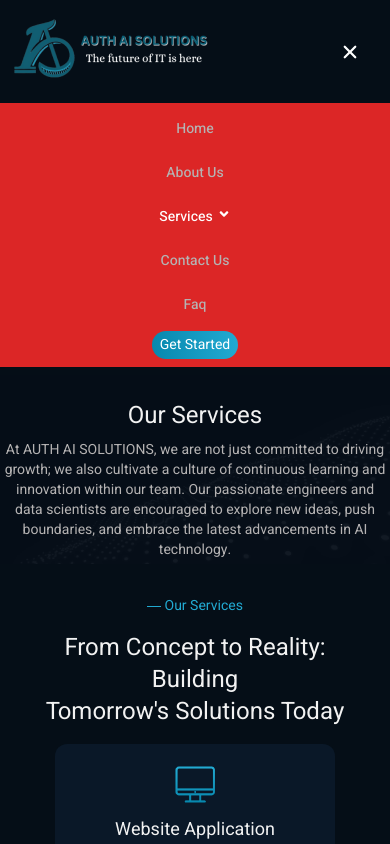
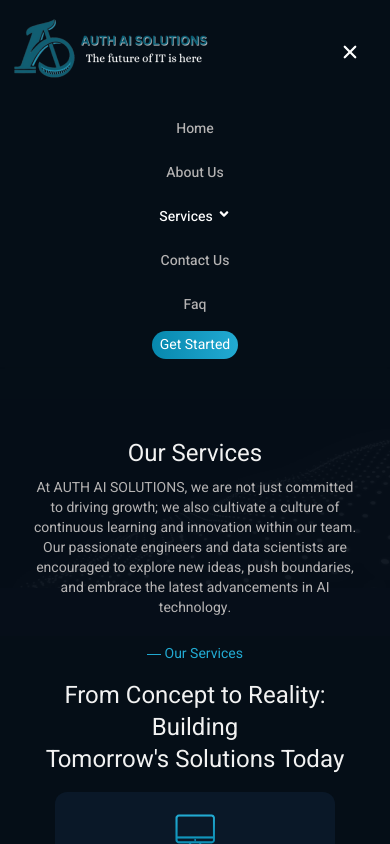
Before and after one commit to sujith2690/Auth-AI, a React (Vite) app: page /services in a window 390 px wide. Both pictures are taken after a click on the button 350 px from the left and 51 px from the top of the page. Shown: the top 844 px of the page. Built offline with nearby package versions, Linux system fonts and the light colour scheme.

Commit message:
application

```diff
--- a/src/components/common/CommonHero.jsx
+++ b/src/components/common/CommonHero.jsx
@@ -13,12 +13,12 @@
     }, []);
 
     return (
-        <div className='relative'>
+        <div className='relative py-6'>
             <div className='absolute w-full h-full text-gray-200 max-h-[300px] gap-6 bg-[#060F1AE5] flex flex-col items-center justify-center z-10'>
                 <div className='flex items-center justify-center'>
-                    <div className='p-1 md:w-2/3 flex flex-col items-center justify-center gap-2'>
+                    <div className='w-5/6 lg:w-4/6 flex flex-col items-center justify-center gap-2'>
                         <h1
-                            className="text-2xl md:text-5xl lg:text-7xl text-center whitespace-nowrap mt-5"
+                            className="text-2xl md:text-5xl lg:text-7xl text-center whitespace-nowrap mt-5 text-wrap"
                             data-aos="fade-up" // AOS animation
                         >
                             {heading}
--- a/src/components/common/Navbar.jsx
+++ b/src/components/common/Navbar.jsx
@@ -87,7 +87,7 @@
             </div>
 
             {isMenuOpen && (
-                <div className="flex flex-col items-center mb-2 md:mb-0 bg-red-600 text-white w-full p-2 md:py-4 md:px-6 space-y-2 lg:hidden">
+                <div className="flex flex-col items-center mb-2 md:mb-0 text-white w-full p-2 md:py-4 md:px-6 space-y-2 lg:hidden">
                     {navigation.map((item) => (
                         <div key={item.name} className="relative w-full text-center">
                             <Link
--- a/src/components/mobilePage/MobileHead.jsx
+++ b/src/components/mobilePage/MobileHead.jsx
@@ -17,7 +17,7 @@
     }, []);
 
     return (
-        <div className="flex justify-center items-center min-h-[150px] bg-[#060F1A]">
+        <div className="flex justify-center items-center min-h-[150px] py-8 mt-5 bg-[#060F1A]">
             <div className="flex flex-col md:flex-row items-center justify-center gap-4 max-w-5xl p-4 relative">
                 <div className='p-5'>
                     <div className="flex flex-col md:flex-row w-full md:w-auto gap-8 md:p-6">
--- a/src/components/pages/WebApplication.jsx
+++ b/src/components/pages/WebApplication.jsx
@@ -13,11 +13,11 @@
         <>
             <CommonHero heading={'Web Application Development'} content={content} />
             <WebHead />
-            <Something/>
+            {/* <Something/>
             <RunningBar />
             <FutureWeb />
             <FormSubmission/>
-            <Footer />
+            <Footer /> */}
         </>
     )
 }
--- a/src/components/webPage/WebHead.jsx
+++ b/src/components/webPage/WebHead.jsx
@@ -7,7 +7,7 @@
     const content2 = "Technological advancements, such as the adoption of responsive web design, JavaScript frameworks, and progressive web apps (PWAs), are shaping the future of web development. These innovations ensure seamless user experiences across devices, making web applications more interactive and dynamic. As more businesses recognize the importance of a robust online presence, the demand for skilled web developers continues to rise, making this an exciting and rapidly evolving field.";
 
     return (
-        <div className="flex justify-center items-center min-h-[150px] bg-[#060F1A]" data-aos="fade-up">
+        <div className="flex justify-center items-center min-h-[150px] bg-[#060F1A] py-8 mt-5" data-aos="fade-up">
             <div className="flex flex-col md:flex-row items-center justify-center gap-4 max-w-5xl p-4 relative">
                 <div className='p-5'>
                     <div className="flex flex-col md:flex-row w-full md:w-auto gap-8 md:p-6">
```
